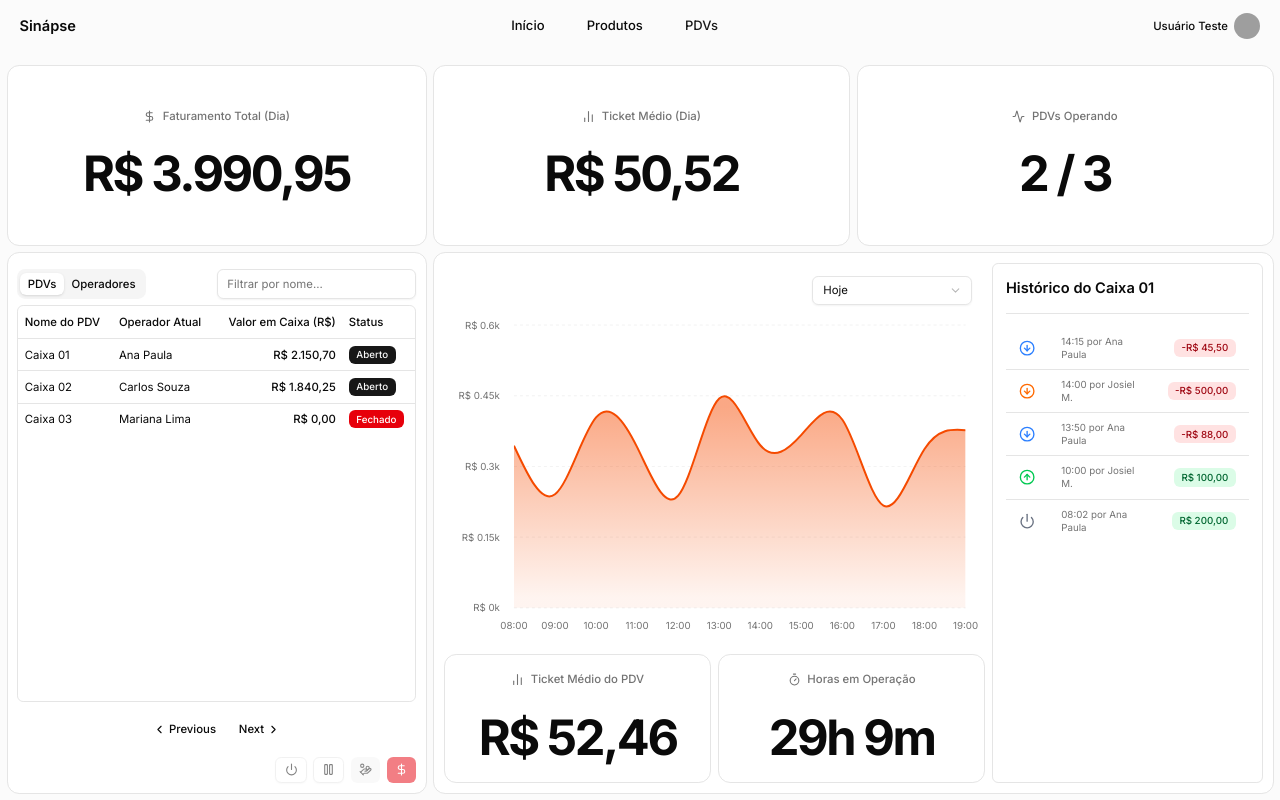
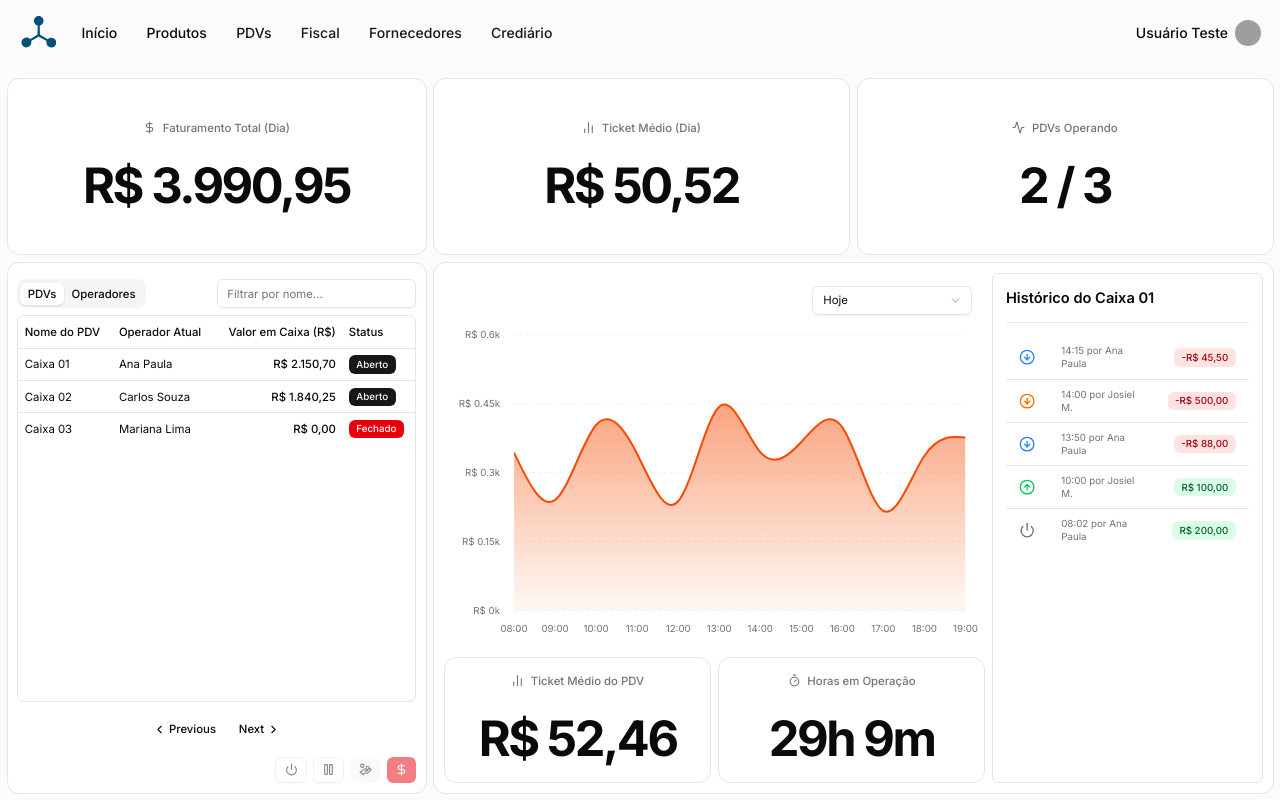
Before and after one commit to josielmaicon/Sinapse-ERP-1.1, a React (Vite) app in the folder interface/: page /pdvs in a window 1280 px wide. Built offline with nearby package versions, Linux system fonts and the light colour scheme; grey boxes are pictures that could not be loaded.

Commit message:
fonte ajustada, rotas iniciais aplicadas

```diff
--- a/interface/index.html
+++ b/interface/index.html
@@ -6,7 +6,7 @@
     <meta name="viewport" content="width=device-width, initial-scale=1.0" />
     <link rel="preconnect" href="https://fonts.googleapis.com">
     <link rel="preconnect" href="https://fonts.gstatic.com" crossorigin>
-    <link href="https://fonts.googleapis.com/css2?family=Inter:wght@400;500;600;700&display=swap" rel="stylesheet">
+    <link href="https://fonts.googleapis.com/css2?family=DM+Sans:ital,opsz,wght@0,9..40,100..1000;1,9..40,100..1000&family=Dancing+Script:wght@400..700&family=Geist:wght@100..900&family=Inter:ital,opsz,wght@0,14..32,100..900;1,14..32,100..900&family=Red+Hat+Text:ital,wght@0,300..700;1,300..700&family=Work+Sans:ital,wght@0,100..900;1,100..900&display=swap" rel="stylesheet">
     <link href="/src/App.css" rel="stylesheet">
     <title>interface</title>
   </head>
--- a/interface/src/components/Logo.jsx
+++ b/interface/src/components/Logo.jsx
@@ -4,15 +4,20 @@ import clsx from "clsx"
 export default function Logo({
   variant = "full",
   color = "#055078",
-  size = "auto",
+  size = "auto", // compatibilidade antiga
+  width,         // controle de largura
+  height,        // controle de altura
   className,
   ...props
 }) {
+  const computedWidth = width || (size !== "auto" ? size : "auto")
+  const computedHeight = height || (size !== "auto" ? undefined : "auto")
+
   const commonProps = {
     xmlns: "http://www.w3.org/2000/svg",
     fill: color,
-    width: size,
-    height: size,
+    width: computedWidth,
+    height: computedHeight,
     className: clsx("select-none", className),
     ...props,
   }
--- a/interface/src/layouts/TopBar.jsx
+++ b/interface/src/layouts/TopBar.jsx
@@ -24,49 +24,42 @@ import { cn } from "@/lib/utils";
 
 export function TopBar() {
   return (
-    <header className="w-full flex h-16 items-center justify-between px-4 md:px-6">
-      {/* Parte Esquerda: Logo/Nome da Empresa */}
-      <div className="flex items-center gap-2">
-        <span className="text-lg font-semibold">Sinápse</span>
+<header className="w-full flex h-20 items-center justify-between px-4 md:px-6 ">
+  {/* Esquerda */}
+  <div className="flex items-center gap-2 pr-4">
+    <Logo variant="icon" width="36px" height="33px"/>
   </div>
 
-      {/* Parte Central: Navegação (AGORA VINDO DO SEU ARQUIVO DE ROTAS) */}
-      <div className="hidden md:flex">
+  {/* Centro - Menu alinhado à esquerda */}
+  <div className="hidden md:flex flex-1 justify-start">
     <NavigationMenu>
-          <NavigationMenuList>
-            {/* 2. Filtre as rotas e depois mapeie, como no seu código antigo */}
+      <NavigationMenuList className="justify-start">
         {routes
           .filter((route) => route.showInNav)
           .map((route) => (
-                <NavLink key={route.path}>
-                  <NavLink>
-                    {/* 3. Use NavLink para o estilo de 'ativo' */}
             <NavLink
+              key={route.path}
               to={route.path}
-                      // A função no className nos dá o estado 'isActive'
               className={({ isActive }) =>
                 cn(
-                          "group inline-flex h-9 w-max items-center justify-center gap-2 rounded-md px-6 py-2 text-[13px] font-medium transition-colors hover:bg-accent hover:text-accent-foreground focus:outline-none disabled:pointer-events-none disabled:opacity-50",
-                          // Se estiver ativo, aplique estas classes
+                  "group inline-flex h-9 w-max items-center justify-center gap-2 rounded-md px-4 py-2 text-[14px] font-medium transition-colors hover:bg-accent hover:text-accent-foreground focus:outline-none disabled:pointer-events-none disabled:opacity-50",
                   isActive && "text-accent-foreground"
                 )
               }
             >
               {route.name}
             </NavLink>
-                  </NavLink>
-                </NavLink>
           ))}
       </NavigationMenuList>
     </NavigationMenu>
   </div>
 
-      {/* Parte Direita: Dropdown do Usuário */}
+  {/* Direita */}
   <div>
     <DropdownMenu>
       <DropdownMenuTrigger asChild>
         <button className="flex items-center gap-2 rounded-full">
-              <span className="hidden text-sm font-medium sm:inline">
+          <span className="hidden text-[14px] font-medium sm:inline">
             Usuário Teste
           </span>
           <Avatar className="h-8 w-8">
@@ -87,5 +80,6 @@ export function TopBar() {
     </DropdownMenu>
   </div>
 </header>
+
   );
 }
--- a/interface/src/routes.jsx
+++ b/interface/src/routes.jsx
@@ -11,6 +11,9 @@ const routes = [
   // { path: '/estoque', name: 'Estoque', component: <EstoquePage />, icon: Boxes, showInNav: true },
   { path: '/produtos', name: 'Produtos', component: <ProdutosPage />,showInNav: true },
   { path: '/pdvs', name: 'PDVs', component: <PdvsPage />, showInNav: true },
+  { path: '/pdvs', name: 'Fiscal', component: <PdvsPage />, showInNav: true },
+  { path: '/pdvs', name: 'Fornecedores', component: <PdvsPage />, showInNav: true },
+  { path: '/pdvs', name: 'Crediário', component: <PdvsPage />, showInNav: true },
   { path: '/pontovenda', name: 'Ponto de Venda', component: <PontoVendaPage />, showInNav: false },
 ];
 
```
Lines whose indentation alone changed are shown as unchanged.
